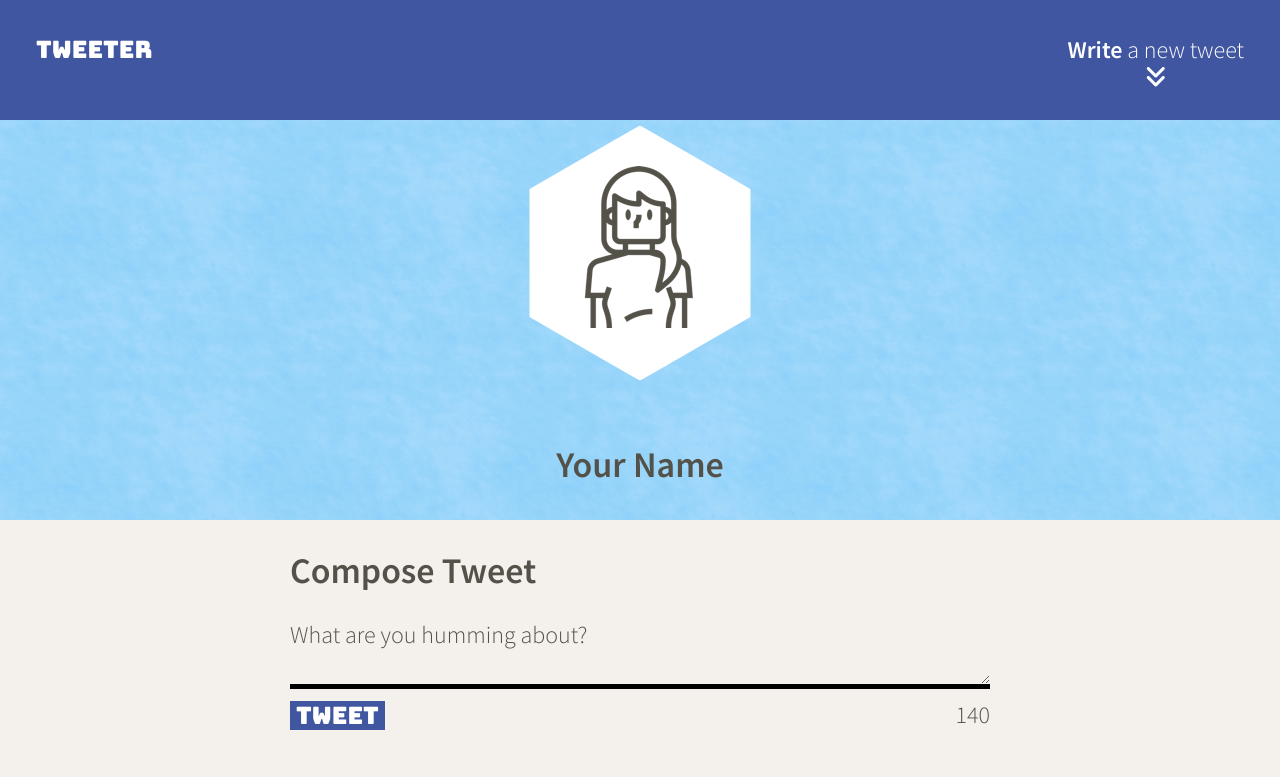
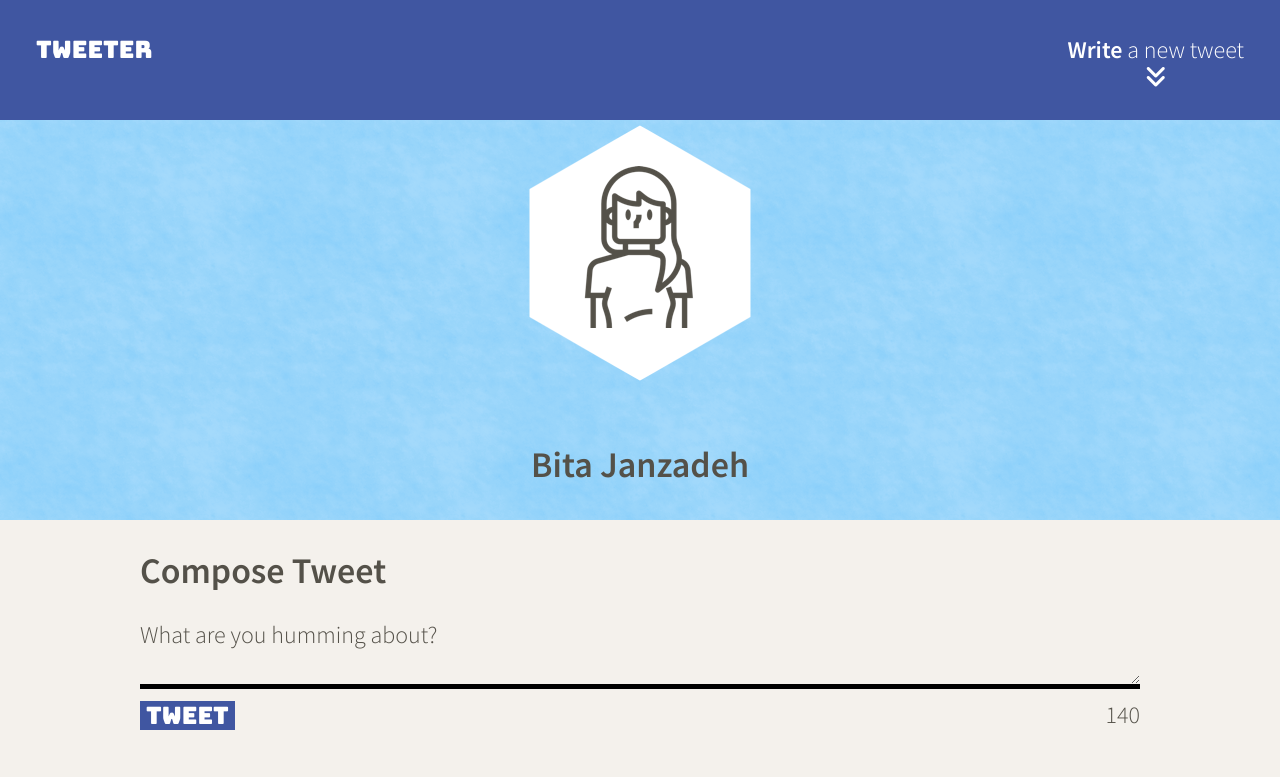
Before and after one commit to bitaj95/tweeter_app_2, a website: page public/index.html in a window 1280 px wide. Shown: the top 777 px of the page. Drawn offline with nearby package versions, Linux system fonts and the light colour scheme.

Commit message:
added my name to profile, expanded new tweet form width

```diff
--- a/public/index.html
+++ b/public/index.html
@@ -50,7 +50,7 @@
       </div>
       <br>
       <div>
-          <h2>Your Name</h2>
+          <h2>Bita Janzadeh</h2>
       </div>
   </header>
 
--- a/public/styles/new-tweet.css
+++ b/public/styles/new-tweet.css
@@ -15,7 +15,7 @@ textarea {
   border: none;
   border-bottom: 5px solid black;
   height: 40px;
-  width: 700px;
+  width: 1000px;
   background-color: transparent;
 }
 
```
